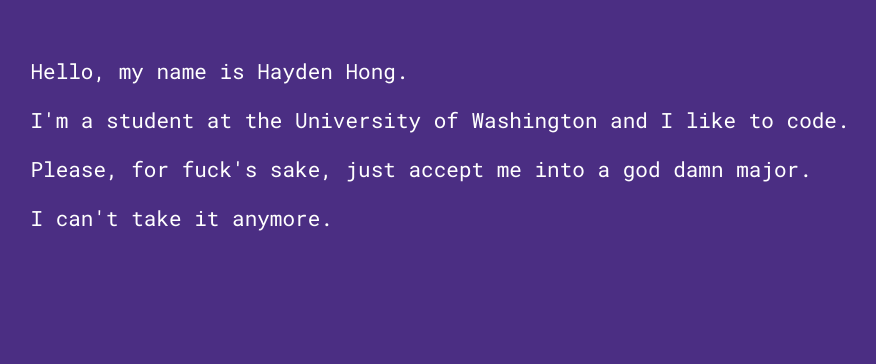
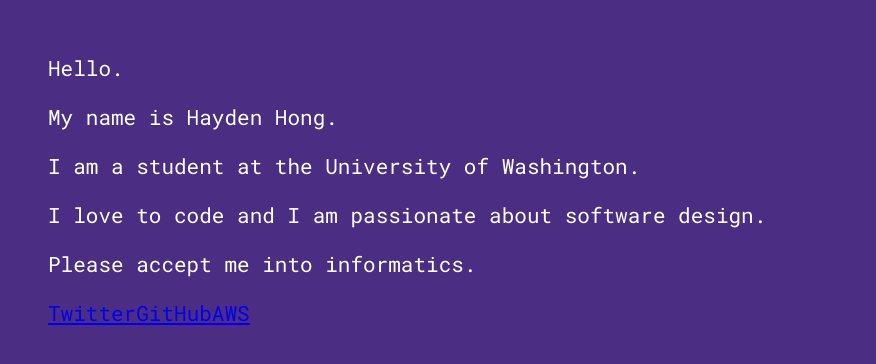
Before and after one commit to AFRUITPIE/Hayden-Hong-React, a React (Create React App) app: page / in a window 1280 px wide. Shown: the part 228-592 px from the top of the page, without its empty margins (200-1076 px from the left). Built offline with nearby package versions, Linux system fonts and the light colour scheme.

Commit message:
Added links

```diff
--- a/src/index.css
+++ b/src/index.css
@@ -1,14 +1,16 @@
 body {
+    /*Text info*/
     font-family: 'Roboto Mono', monospace;
     font-size: 21px;
     color: white;
     background-color: #141414;
 
     /*Alignment*/
-  padding-top: 20%;
-  align-items: center;
-  display: flex;
-  justify-content: center;
+    position: fixed;
+    width: 800px;
+    top: 50%;
+    left: 50%;
+    transform: translate(-50%, -50%);
 
     /*Transition*/
     animation: change-background 20s infinite;
@@ -32,3 +34,18 @@
         background-color: #141414;
     }
 }
+
+.fadeInText {
+    @extend body;
+    animation: fadeText 2s;
+    margin-right: 20px;
+}
+
+@keyframes fadeText {
+    0% {
+        opacity: 0;
+    }
+    100% {
+        opacity: 1;
+    }
+}
--- a/src/index.js
+++ b/src/index.js
@@ -3,63 +3,58 @@
 import './index.css';
 import registerServiceWorker from './registerServiceWorker';
 
-let bodyText = "Hello, my name is Hayden Hong.";
-let bodyText2 = "I'm a student at the University of Washington and I like to code.";
-let bodyText3 = "Please, for fuck's sake, just accept me into a god damn major.";
-let bodyText4 = "I can't take it anymore.";
+let bodyTextLines = [
+    "Hello.",
+    "My name is Hayden Hong.",
+    "I am a student at the University of Washington.",
+    "I love to code and I am passionate about software design.",
+    "Please accept me into informatics.",
+];
 
+// Random characters that can be selected
 let randomChars = ["-", "/", "<", ">"];
 
 renderText(0);
+
 function renderText(i) {
-    let toPrint = bodyText;
-    let toPrint2 = bodyText2;
-    let toPrint3 = bodyText3;
-    let toPrint4 = bodyText4;
+    let tempBodyTextLines = [];
 
-    // I know, this is some hot garbage. It will be fixed later.
-    if (i < bodyText.length) {
-        toPrint = bodyText.substring(0, i);
+    for (let j = 0; j < bodyTextLines.length; j++) {
+
+        // Creates the substring if necessary
+        if (i < bodyTextLines[j].length) {
+            tempBodyTextLines.push(bodyTextLines[j].substring(0, i));
+        } else {
+            tempBodyTextLines.push(bodyTextLines[j]);
+        }
+
+        // FIXME this broke... of fucking course it did
+        for (let k = 0; k < bodyTextLines[j].length - tempBodyTextLines[j].length; k++) {
+            tempBodyTextLines[j] = tempBodyTextLines[j] + randomChars[Math.floor((Math.random() * randomChars.length))];
+        }
     }
 
-    if (i < bodyText2.length) {
-        toPrint2 = bodyText2.substring(0, i);
-    }
+    // Creates multiple <p> tags for each line
+    let printableLines = tempBodyTextLines.map((tempBodyTextLines) =>
+        <p>{tempBodyTextLines}</p>
+    );
 
-    if (i < bodyText3.length) {
-        toPrint3 = bodyText3.substring(0, i);
-    }
-
-    if (i < bodyText4.length) {
-        toPrint4 = bodyText4.substring(0, i);
-    }
-
-    for (let j = 0; j < bodyText.length - i; j++) {
-        toPrint = toPrint + randomChars[Math.floor((Math.random() * randomChars.length))];
-    }
-    for (let j = 0; j < bodyText2.length - i; j++) {
-        toPrint2 = toPrint2 + randomChars[Math.floor((Math.random() * randomChars.length))];
-    }
-    for (let j = 0; j < bodyText3.length - i; j++) {
-        toPrint3 = toPrint3 + randomChars[Math.floor((Math.random() * randomChars.length))];
-    }
-    for (let j = 0; j < bodyText4.length - i; j++) {
-        toPrint4 = toPrint4 + randomChars[Math.floor((Math.random() * randomChars.length))];
-    }
+    printableLines.push(<a href="https://twitter.com/AFRUITPIE">Twitter</a>);
+    printableLines.push(<a href="https://github.com/AFRUITPIE">GitHub</a>);
+    printableLines.push(<a href="https://us-west-2.console.aws.amazon.com/console/home?region=us-west-2#">AWS</a>);
 
 
     ReactDOM.render(
         <div className="body">
-            <p>{toPrint}</p>
-            <p>{toPrint2}</p>
-            <p>{toPrint3}</p>
-            <p>{toPrint4}</p>
+            {printableLines}
         </div>,
         document.getElementById('root')
     );
 
-    if (i < 100) { // Dear god this is hard coded so badly
-        setTimeout(function() {renderText(i + 1)}, 15);
+    if (i < 500) { // Dear god this is hard coded so badly
+        setTimeout(function () {
+            renderText(i + 1)
+        }, 25);
     }
 }
 
```
Also changed, not shown: package.json (line endings or trailing spaces). Lines whose indentation alone changed are shown as unchanged.
